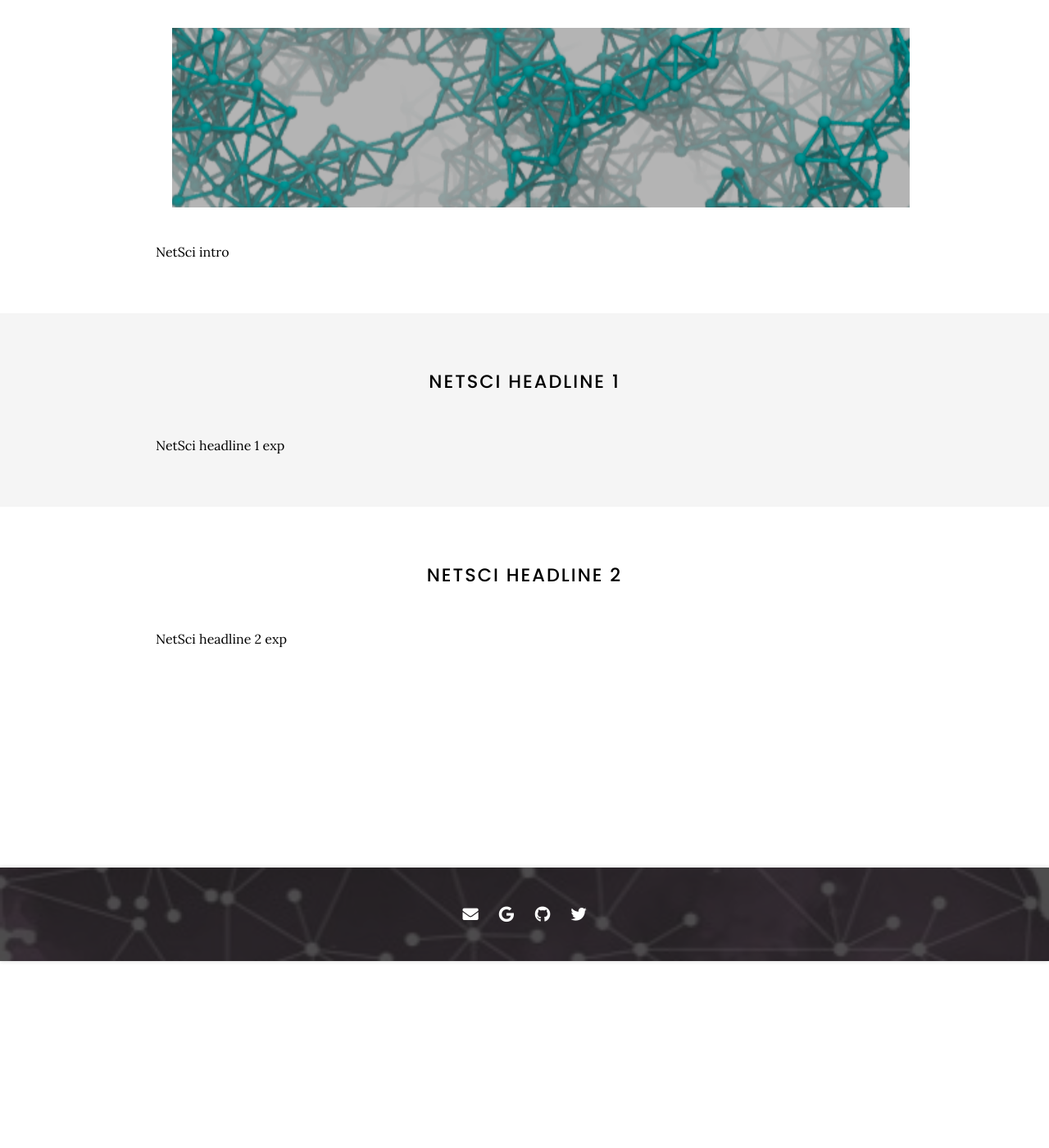
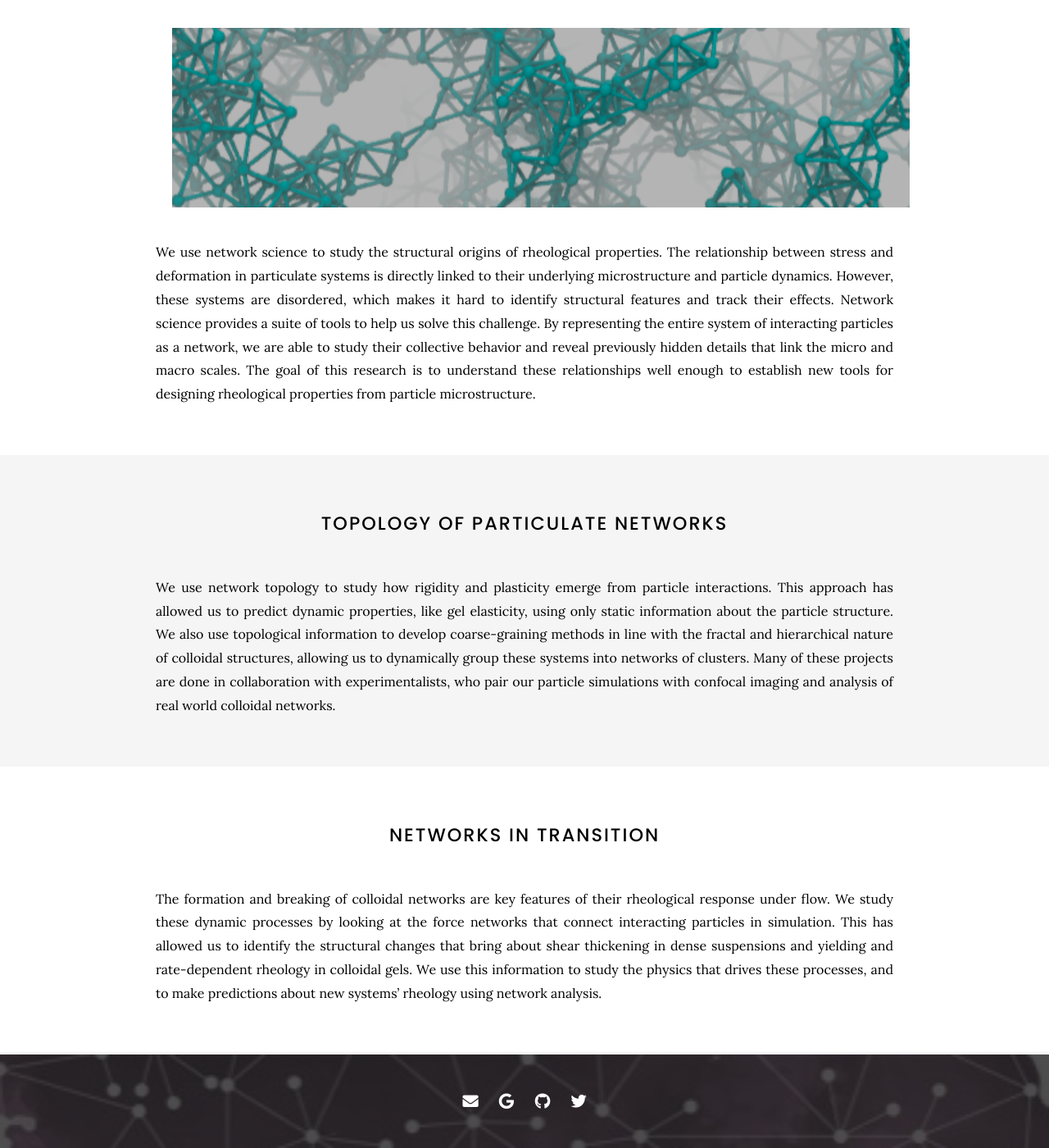
Before and after one commit to procf/procf.github.io, a Jekyll site: the page built from research/net/index.md, in a window 1280 px wide and 1400 px high, scrolled down 228 px. Shown: the whole window at 82% size. Built offline with Jekyll 4.4.1, drawn with Linux system fonts in a browser that asks for light colours; nearby versions of some CDN libraries.

Commit message:
Add network science description

```diff
--- a/research/net/index.md
+++ b/research/net/index.md
@@ -10,18 +10,17 @@ title: Network Science
 %}
 
 
-NetSci intro
+We use network science to study the structural origins of rheological properties. The relationship between stress and deformation in particulate systems is directly linked to their underlying microstructure and particle dynamics. However, these systems are disordered, which makes it hard to identify structural features and track their effects. Network science provides a suite of tools to help us solve this challenge. By representing the entire system of interacting particles as a network, we are able to study their collective behavior and reveal previously hidden details that link the micro and macro scales. The goal of this research is to understand these relationships well enough to establish new tools for designing rheological properties from particle microstructure.
 
 
 {% include section.html %}
 
-# NetSci headline 1
+# Topology of particulate networks
 
-
-NetSci headline 1 exp
+We use network topology to study how rigidity and plasticity emerge from particle interactions. This approach has allowed us to predict dynamic properties, like gel elasticity, using only static information about the particle structure. We also use topological information to develop coarse-graining methods in line with the fractal and hierarchical nature of colloidal structures, allowing us to dynamically group these systems into networks of clusters. Many of these projects are done in collaboration with experimentalists, who pair our particle simulations with confocal imaging and analysis of real world colloidal networks.
 
 {% include section.html %}
 
-# NetSci headline 2
+# Networks in transition
 
-NetSci headline 2 exp
+The formation and breaking of colloidal networks are key features of their rheological response under flow. We study these dynamic processes by looking at the force networks that connect interacting particles in simulation. This has allowed us to identify the structural changes that bring about shear thickening in dense suspensions and yielding and rate-dependent rheology in colloidal gels. We use this information to study the physics that drives these processes, and to make predictions about new systems' rheology using network analysis.
```
